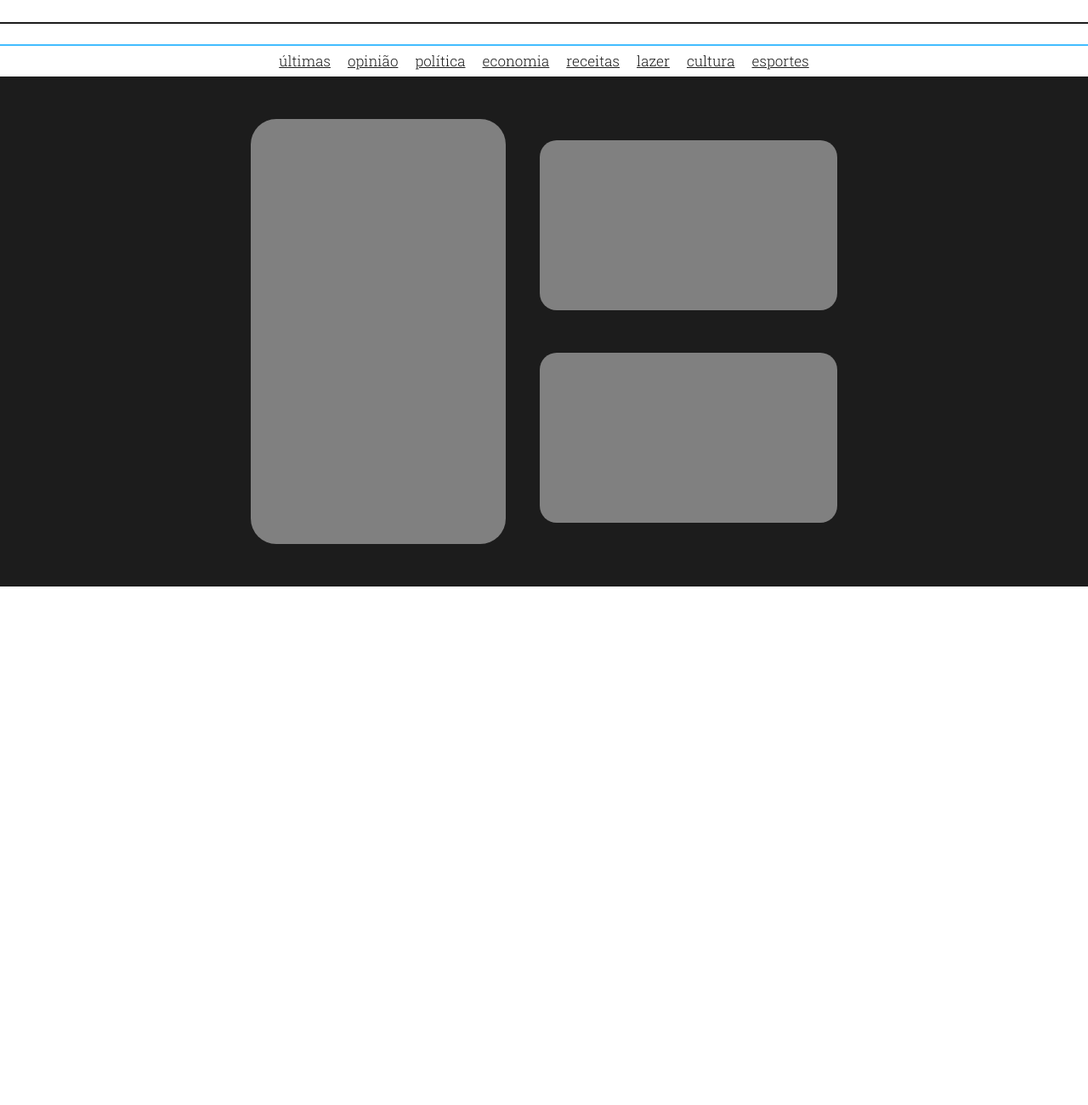
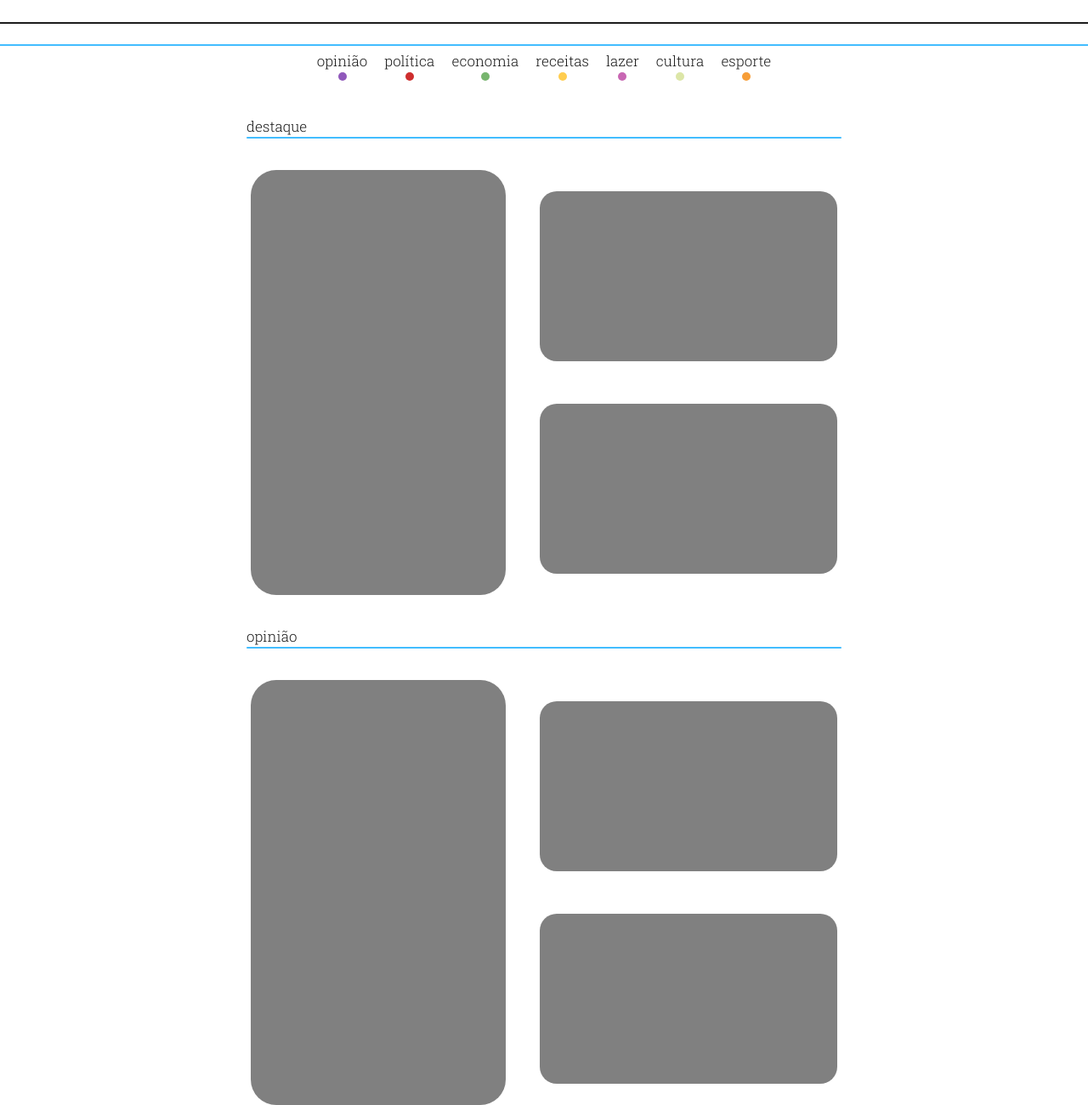
Before and after one commit to FabioSM2009/ProjetosFabioSchneider, a plain HTML site: page tcc/index.html in a window 1280 px wide. Shown: the part 154-1454 px from the top of the page at 85% size. Before the commit the page ends 844 px from the top, so only its background shows below. Drawn offline with nearby package versions, Linux system fonts and the light colour scheme.

Commit message:
Add files via upload

```diff
--- a/tcc/index.html
+++ b/tcc/index.html
@@ -33,11 +33,24 @@
     <div class="linhaazul"></div>
 
     <div class="topicos">
-        <a href="#">últimas</a><a href="#">opinião</a><a href="#">política</a><a href="#">economia</a><a href="#">receitas</a><a href="#">lazer</a><a href="#">cultura</a><a href="#">esportes</a>
+        <div class="topiconoticia"><a href="#">opinião</a><img src="Imagens/topicoroxo.png" alt="opinião"></div>
+        <div class="topiconoticia"><a href="#">política</a> <img src="Imagens/topicovermelho.png" alt="política"></div>
+        <div class="topiconoticia"><a href="#">economia</a><img src="Imagens/topicoverde.png" alt="opinião"></div>
+        <div class="topiconoticia"><a href="#">receitas</a><img src="Imagens/topicoamarelo.png" alt="opinião"></div>
+        <div class="topiconoticia"><a href="#">lazer</a><img src="Imagens/topicorosa.png" alt="opinião"></div>
+        <div class="topiconoticia"><a href="#">cultura</a> <img src="Imagens/topicoverdeamarelo.png" alt="opinião"></div>
+        <div class="topiconoticia"><a href="#">esporte</a> <img src="Imagens/topicolaranja.png" alt="opinião"></div>
     </div>
 
 
     <div class="noticias1" id="C1">
+        <div id="topico">
+            <div>
+                <label id="labeltopico">destaque</label>
+            </div>
+            <img src="Imagens/topicoazul.png" alt="">
+        </div>
+
         <div class="cardnoticias1">
             <div class="cardlongo">
 
@@ -53,5 +66,31 @@
         </div>
     </div>
 
+    <div class="noticias2" id="C1">
+        <div id="topico">
+            <div>
+                <label id="labeltopico">opinião</label>
+            </div>
+            <img src="Imagens/topicoazul.png" alt="">
+        </div>
+
+        <div class="cardnoticias1">
+            <div class="cardlongo">
+
+            </div>
+            <div class="cardslargos">
+                <div class="cardlargo">
+
+                </div>
+                <div class="cardlargo">
+
+                </div>
+            </div>
+        </div>
+    </div>
+
+
+
+
 </body>
 </html>
--- a/tcc/style.css
+++ b/tcc/style.css
@@ -97,20 +97,63 @@ label:hover{
     justify-content: center;
     gap: 20px;
 }
-.topicos > a{
+
+.topiconoticia{
+    display: flex;
+    flex-direction: column;
+    align-items: center;
+}
+
+.topiconoticia > img {
+    width: 10px;
+    height: 10px;
+    justify-content: center;
+    display: flex;
+    border-radius: 10px;
+}
+
+
+.topiconoticia > a{
+    color: #1C1C1C;
+    font-size: 17px;
+    font-family: 'Roboto Slab', serif;
+    text-decoration: none;
+}
+
+.topiconoticia:hover img{
+    width: 30px;
+    transition: 300ms;
+}
+
+.noticias1{
+    display: flex;
+    flex-direction: column;
+    justify-content: center;
+    align-items: center;
+    width: 100%;
+    height: 600px;
+}
+#topico{
+    display: flex;
+    justify-content: center;
+    width: 700px;
+    height: 300px;
+    display: flex;
+    flex-direction: column;
+}
+
+#topico > img{
+    width: 700px;
+    height: 2px;
+    border-radius: 30px;
+}
+
+#labeltopico{
     color: #1C1C1C;
     font-size: 17px;
     font-family: 'Roboto Slab', serif;
 }
 
-.noticias1{
-    display: flex;
-    justify-content: center;
-    align-items: center;
-    width: 100%;
-    height: 600px;
-    background-color: #1C1C1C;
-}
 .cardnoticias1{
     display: flex;
     align-items: center;
@@ -136,3 +179,12 @@ label:hover{
     background-color: grey;
     border-radius: 20px;
 }
+
+.noticias2{
+    display: flex;
+    flex-direction: column;
+    justify-content: center;
+    align-items: center;
+    width: 100%;
+    height: 600px;
+}
```
Also changed, not shown: tcc/Imagens/topicoamarelo.png (added), tcc/Imagens/topicoazul.png (added), tcc/Imagens/topicolaranja.png (added), tcc/Imagens/topicorosa.png (added), tcc/Imagens/topicoroxo.png (added), tcc/Imagens/topicoverde.png (added), tcc/Imagens/topicoverdeamarelo.png (added), tcc/Imagens/topicovermelho.png (added).
